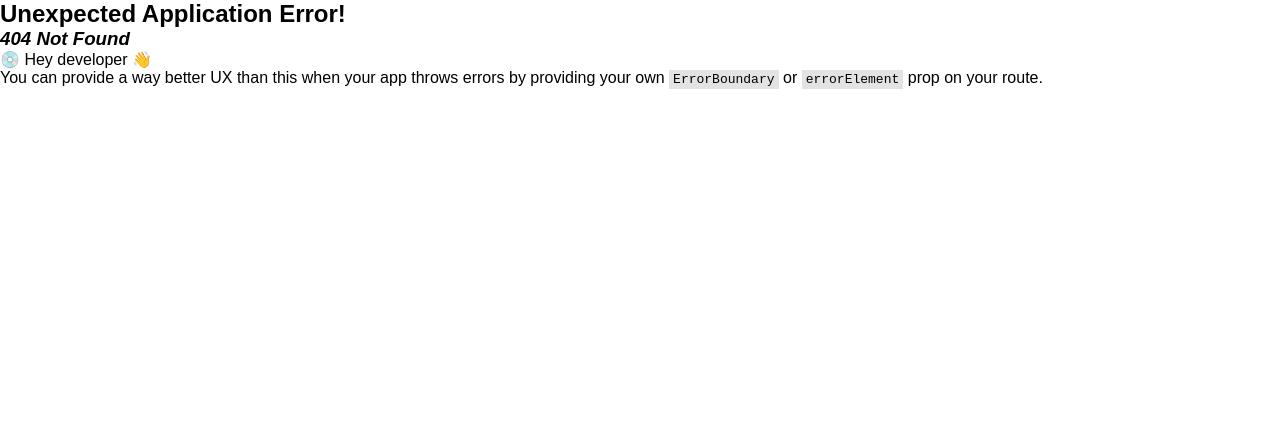
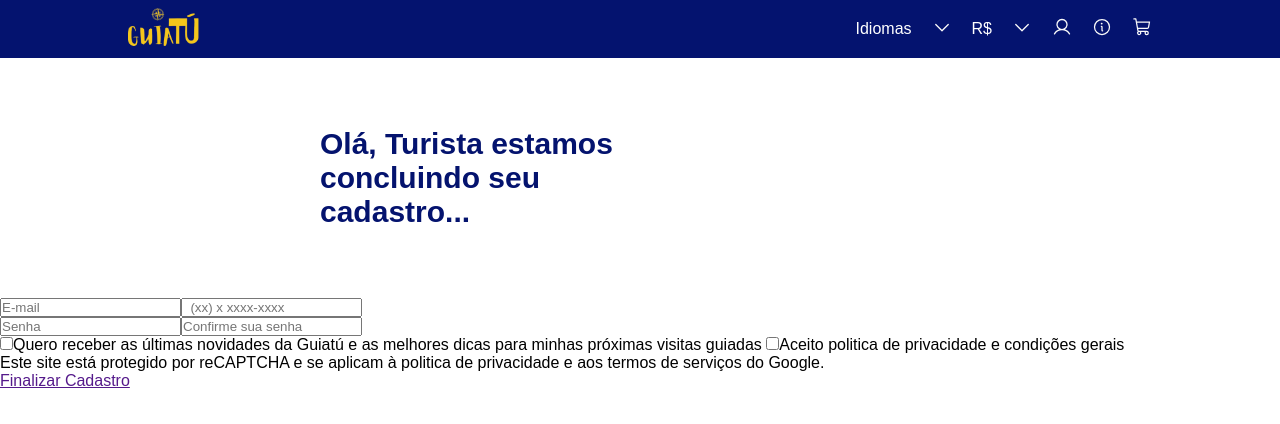
Before and after one commit to marcosmouraz/guiaTU, a React (Vite) app: page /cadastroturistaDois in a window 1280 px wide. Before the commit this address had no page. Shown: the top 424 px of the page. Built offline with nearby package versions, Linux system fonts and the light colour scheme.

Commit message:
fizz:Criação da segunda tela de cadastro do turista

```diff
--- a/src/pages/CadastroGuia/cadastroguia.jsx
+++ b/src/pages/CadastroGuia/cadastroguia.jsx
@@ -1,7 +1,20 @@
+import Footer from "../../components/Footer/footer";
+import Menu from "../../components/Menu/menu";
+
+
+
 export default function CadastroGuia() {
   return (
-    <>
+    <Container>
+     <Menu />
 
-    </>
+      <div>
+
+      </div>
+
+
+
+    <Footer />
+    </Container>
   )
 }
--- a/src/pages/CadastroTurista/cadTurStyles.js
+++ b/src/pages/CadastroTurista/cadTurStyles.js
@@ -145,7 +145,7 @@ export const Container = styled.body`
     border: none;
     text-align: center;
     display: flex;
-    padding: 8px 6rem;
+    padding: 8px 5rem;
   }
 
   .buttonProximo:hover {
@@ -162,9 +162,10 @@ export const Container = styled.body`
     align-items: center;
     gap: 1rem;
     top: 4.5rem;
-    margin-bottom: 1rem;
+    margin-bottom: 2rem;
     width: 75rem;
     padding-bottom: 2rem;
+    padding-left: 6rem;
   }
   .linha h5 {
     font-weight: 600;
@@ -179,7 +180,7 @@ export const Container = styled.body`
     gap: 45px;
     justify-content: center;
     padding-top: 2.5rem;
-    padding-right: 2.5rem;
+    padding-right: 3rem;
     padding-bottom: 3rem;
     align-items: center;
   }
--- /dev/null
+++ b/src/pages/CadastroTuristaDois/cadastroturistaDois.jsx
@@ -0,0 +1,49 @@
+
+
+import Menu from "../../components/Menu/menu";
+import { Container } from "../CadastroTurista/cadTurStyles";
+
+
+export default function CadastroTuristaDois() {
+  return(
+    <Container>
+      <Menu />
+
+      <div className="titulo">
+        <h2>Olá, Turista estamos
+        concluindo seu cadastro...</h2>
+      </div>
+
+      <div className="inputUm">
+        <input type="text" placeholder="E-mail"/>
+        <input type="text" placeholder="  (xx) x xxxx-xxxx"/>
+      </div>
+
+      <div className="inputDois">
+        <input type="text" placeholder="Senha" />
+        <input type="text" placeholder="Confirme sua senha"/>
+      </div>
+
+      <div className="inputscheck">
+      <input type="checkbox" name="" id="" />
+      <label class="custom-checkbox">Quero receber as últimas novidades da Guiatú
+        e as melhores dicas para minhas próximas visitas guiadas </label>
+
+        <input type="checkbox" name="" id="" />
+      <label class="custom-checkbox">Aceito politica de privacidade e condições gerais </label>
+      <p>
+      Este site está protegido por reCAPTCHA e se aplicam
+       à politica de privacidade e aos termos de serviços do Google.
+      </p>
+
+      </div>
+
+      <a href="">
+        <div className="buttonFinalizar">Finalizar Cadastro</div>
+      </a>
+
+
+    </Container>
+
+  );
+}
--- /dev/null
+++ b/src/pages/CadastroTuristaDois/cadasturisDoisStyles.js
@@ -0,0 +1,5 @@
+import styled from "styled-components";
+
+export const Container = styled.body`
+
+`
--- a/src/routes/index.routes.jsx
+++ b/src/routes/index.routes.jsx
@@ -3,6 +3,7 @@ import Home from "../pages/Home";
 import CadastroGuia from "../pages/CadastroGuia/cadastroguia";
 import CadastroParceiro from "../pages/CadastroParceiro/cadastroparceiro";
 import CadastroTurista from "../pages/CadastroTurista/cadastroturista";
+import CadastroTuristaDois from "../pages/CadastroTuristaDois/cadastroturistaDois";
 import CheckoutCartao from "../pages/CheckoutCartao/checkoutCartao";
 import SejaParceiro from "../pages/SejaParceiro/sejaparceiro";
 import TelaGuia from "../pages/TelaGuia/teladoguia";
@@ -27,6 +28,10 @@ export const router = createBrowserRouter([
   {
     path: "/cadastroturista",
     element: <CadastroTurista />,
+  },
+  {
+    path: "/cadastroturistaDois",
+    element: <CadastroTuristaDois />,
   },
   {
     path: "/checkoutcartao",
```
